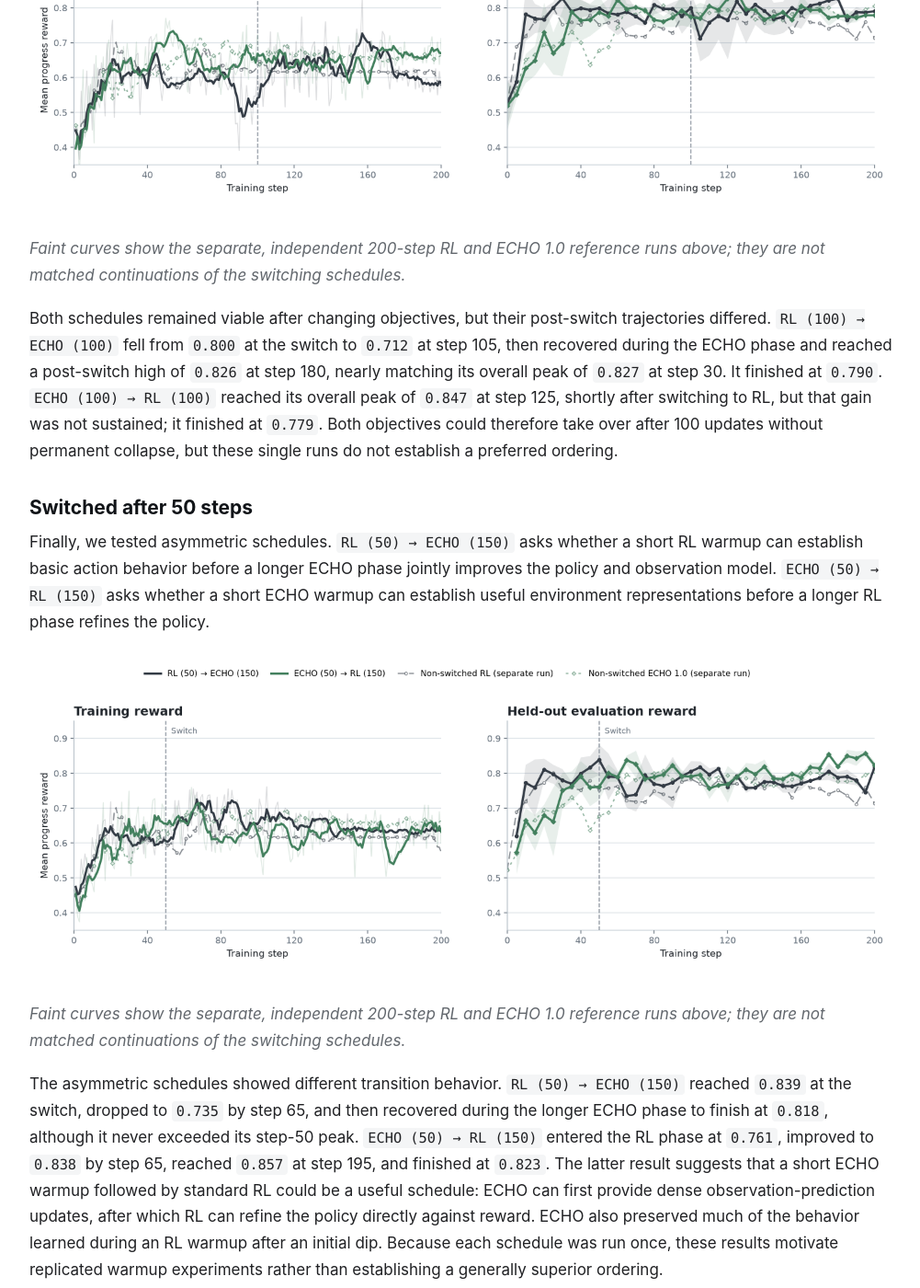
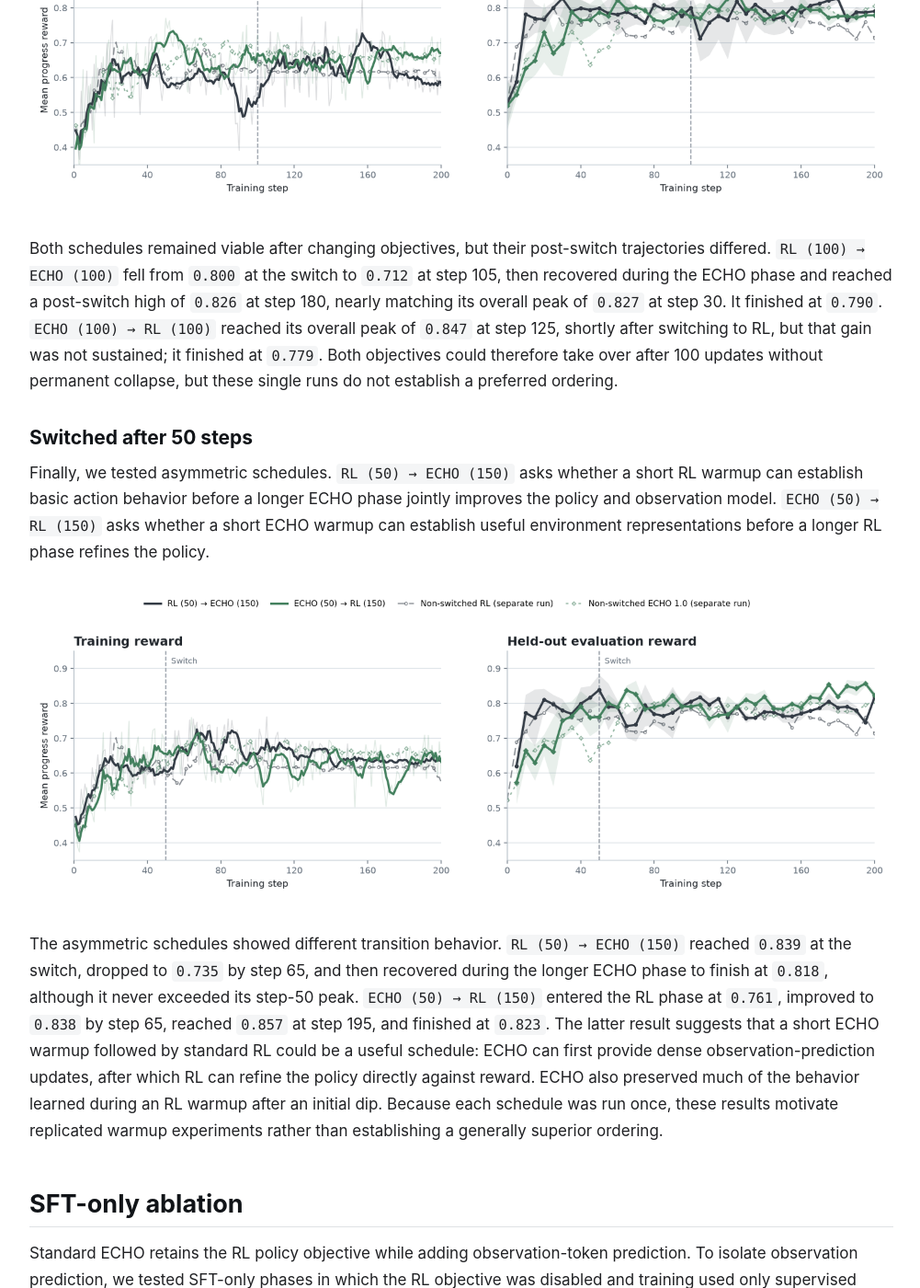
Before and after one commit to Bhoy1/echo-babyai-findings, a Jekyll site: the page built from index.md, in a window 1280 px wide and 1400 px high, scrolled down 10881 px. Shown: the whole window at 92% size, without its empty margins (138-1139 px from the left). Built offline with Jekyll 4.4.1, drawn with Linux system fonts in a browser that asks for light colours.

Commit message:
Remove reference-curve captions below switch figures

```diff
--- a/index.md
+++ b/index.md
@@ -166,8 +166,6 @@ We then repeated the midpoint switch over a longer horizon. `RL (100) → ECHO (
 
 ![RL and ECHO switching at step 100](figures/standard_echo_200_switch100.png)
 
-*Faint curves show the separate, independent 200-step RL and ECHO 1.0 reference runs above; they are not matched continuations of the switching schedules.*
-
 Both schedules remained viable after changing objectives, but their post-switch trajectories differed. `RL (100) → ECHO (100)` fell from `0.800` at the switch to `0.712` at step 105, then recovered during the ECHO phase and reached a post-switch high of `0.826` at step 180, nearly matching its overall peak of `0.827` at step 30. It finished at `0.790`. `ECHO (100) → RL (100)` reached its overall peak of `0.847` at step 125, shortly after switching to RL, but that gain was not sustained; it finished at `0.779`. Both objectives could therefore take over after 100 updates without permanent collapse, but these single runs do not establish a preferred ordering.
 
 ### Switched after 50 steps
@@ -175,8 +173,6 @@ Both schedules remained viable after changing objectives, but their post-switch
 Finally, we tested asymmetric schedules. `RL (50) → ECHO (150)` asks whether a short RL warmup can establish basic action behavior before a longer ECHO phase jointly improves the policy and observation model. `ECHO (50) → RL (150)` asks whether a short ECHO warmup can establish useful environment representations before a longer RL phase refines the policy.
 
 ![RL and ECHO switching at step 50 over 200 steps](figures/standard_echo_200_switch50.png)
-
-*Faint curves show the separate, independent 200-step RL and ECHO 1.0 reference runs above; they are not matched continuations of the switching schedules.*
 
 The asymmetric schedules showed different transition behavior. `RL (50) → ECHO (150)` reached `0.839` at the switch, dropped to `0.735` by step 65, and then recovered during the longer ECHO phase to finish at `0.818`, although it never exceeded its step-50 peak. `ECHO (50) → RL (150)` entered the RL phase at `0.761`, improved to `0.838` by step 65, reached `0.857` at step 195, and finished at `0.823`. The latter result suggests that a short ECHO warmup followed by standard RL could be a useful schedule: ECHO can first provide dense observation-prediction updates, after which RL can refine the policy directly against reward. ECHO also preserved much of the behavior learned during an RL warmup after an initial dip. Because each schedule was run once, these results motivate replicated warmup experiments rather than establishing a generally superior ordering.
 
```
